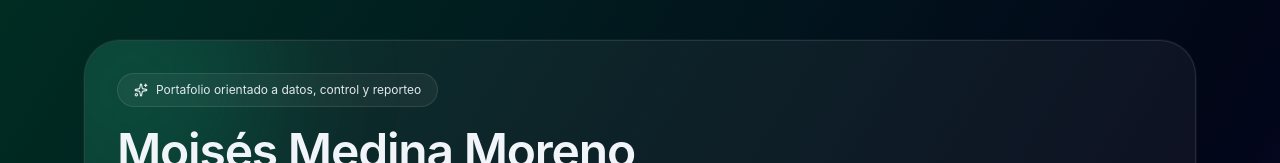
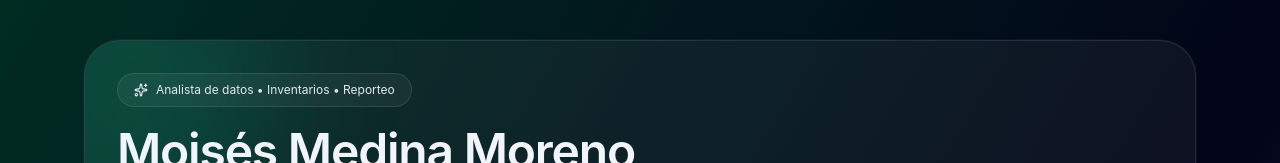
Before and after one commit to MoyRb/moises-portfolio, a Next.js app: page / in a window 1280 px wide. Shown: the top 163 px of the page. Built offline with nearby package versions, Linux system fonts and the light colour scheme.

Commit message:
Ultimo Cambio

```diff
--- a/src/app/page.tsx
+++ b/src/app/page.tsx
@@ -14,7 +14,7 @@ export default function Home() {
           <div className="relative">
             <div className="inline-flex items-center gap-2 rounded-full border border-white/10 bg-white/5 px-4 py-2 text-xs text-slate-200">
               <Sparkles size={14} />
-              Portafolio orientado a datos, control y reporteo
+              Analista de datos • Inventarios • Reporteo
             </div>
 
             <h1 className="mt-5 text-4xl font-semibold tracking-tight md:text-5xl">
```
